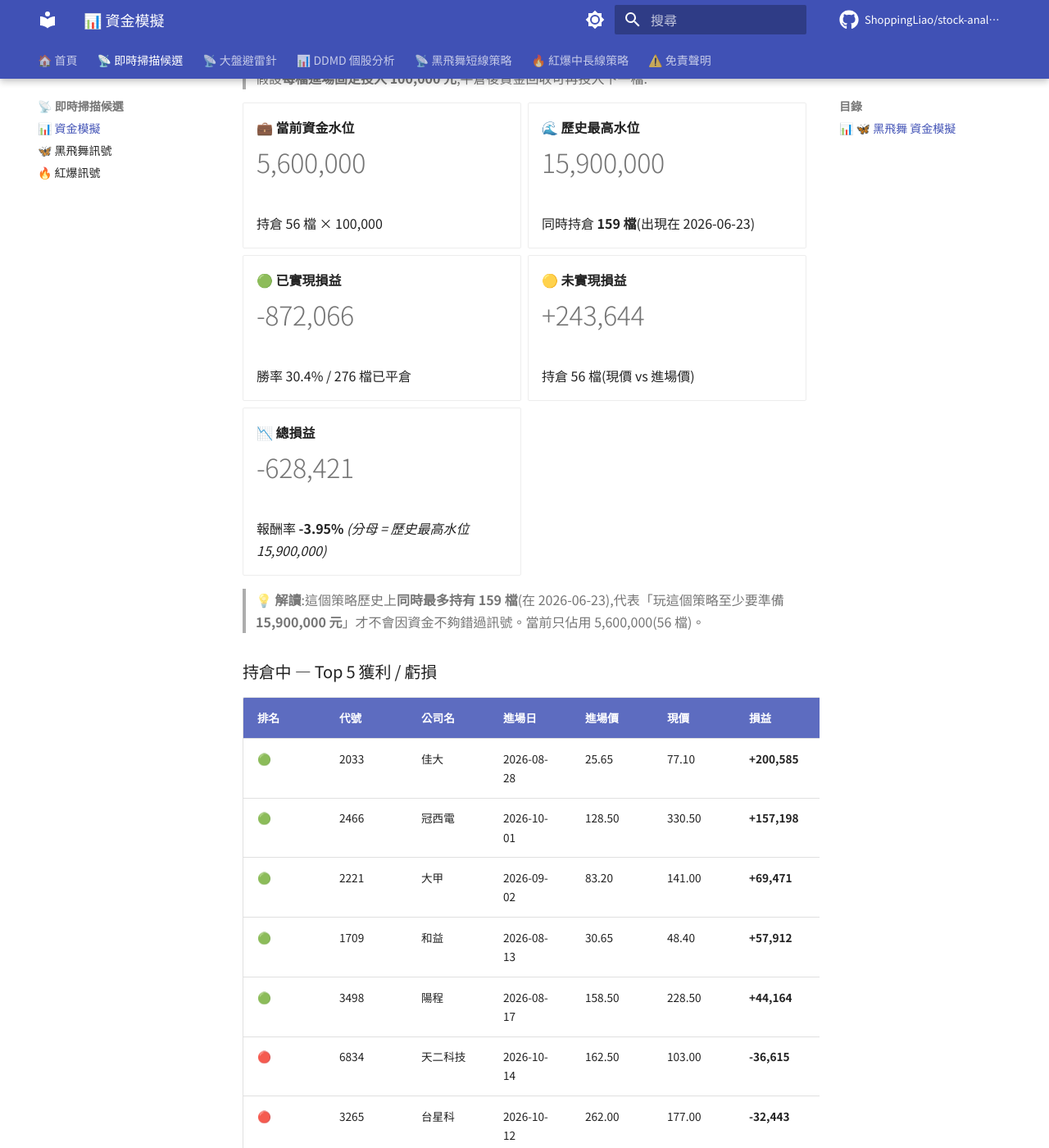
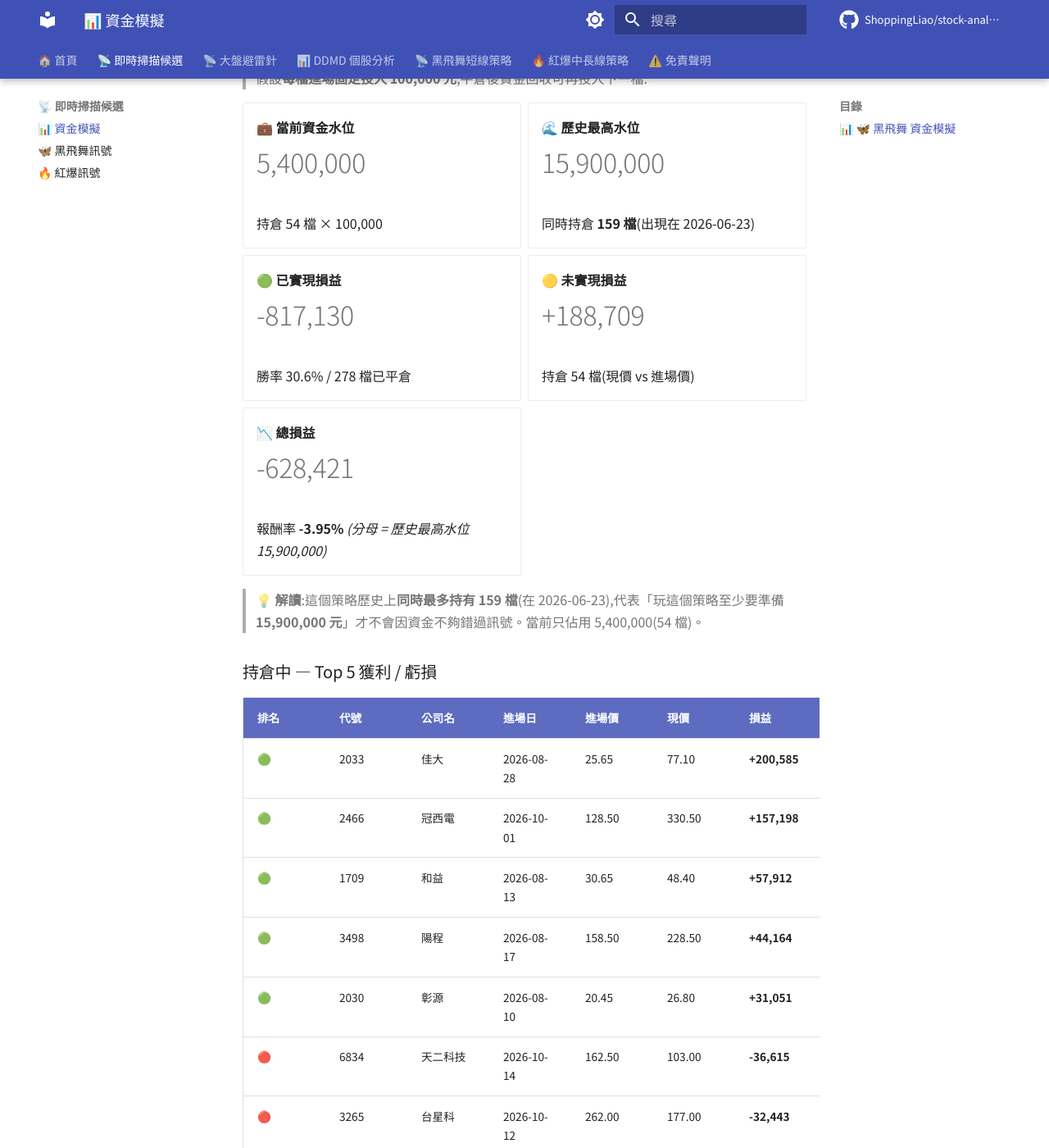
Before and after one commit to ShoppingLiao/stock-analysis-public, an MkDocs documentation site: the page built from docs/signals_capital.md, in a window 1280 px wide and 1400 px high, scrolled down 1743 px. Shown: the whole window at 82% size. Built offline with MkDocs 1.6.1 and Material for MkDocs 9.7.7, drawn with Linux system fonts in a browser that asks for light colours; comment, search, counter and statistics services are not loaded; some of the changed text lies outside the part shown.

Commit message:
docs(signals): update BB + RB + capital (2026-11-04)

```diff
--- a/docs/signals_capital.md
+++ b/docs/signals_capital.md
@@ -72,9 +72,9 @@
 
 -   **💼 當前資金水位**
 
-    # 5,600,000
+    # 5,400,000
 
-    持倉 56 檔 × 100,000
+    持倉 54 檔 × 100,000
 
 -   **🌊 歷史最高水位**
 
@@ -84,15 +84,15 @@
 
 -   **🟢 已實現損益**
 
-    # -872,066
+    # -817,130
 
-    勝率 30.4% / 276 檔已平倉
+    勝率 30.6% / 278 檔已平倉
 
 -   **🟡 未實現損益**
 
-    # +243,644
+    # +188,709
 
-    持倉 56 檔(現價 vs 進場價)
+    持倉 54 檔(現價 vs 進場價)
 
 -   **📉 總損益**
 
@@ -102,7 +102,7 @@
 
 </div>
 
-> **💡 解讀**:這個策略歷史上**同時最多持有 159 檔**(在 2026-06-23),代表「玩這個策略至少要準備 **15,900,000 元**」才不會因資金不夠錯過訊號。當前只佔用 5,600,000(56 檔)。
+> **💡 解讀**:這個策略歷史上**同時最多持有 159 檔**(在 2026-06-23),代表「玩這個策略至少要準備 **15,900,000 元**」才不會因資金不夠錯過訊號。當前只佔用 5,400,000(54 檔)。
 
 ### 持倉中 — Top 5 獲利 / 虧損
 
@@ -110,9 +110,9 @@
 |------|------|--------|--------|--------|------|------|-------|
 | 🟢 | 2033 | 佳大 | 2026-08-28 | 25.65 | 77.10 | **+200,585** | **+200.58%** |
 | 🟢 | 2466 | 冠西電 | 2026-10-01 | 128.50 | 330.50 | **+157,198** | **+157.20%** |
-| 🟢 | 2221 | 大甲 | 2026-09-02 | 83.20 | 141.00 | **+69,471** | **+69.47%** |
 | 🟢 | 1709 | 和益 | 2026-08-13 | 30.65 | 48.40 | **+57,912** | **+57.91%** |
 | 🟢 | 3498 | 陽程 | 2026-08-17 | 158.50 | 228.50 | **+44,164** | **+44.16%** |
+| 🟢 | 2030 | 彰源 | 2026-08-10 | 20.45 | 26.80 | **+31,051** | **+31.05%** |
 | 🔴 | 6834 | 天二科技 | 2026-10-14 | 162.50 | 103.00 | **-36,615** | **-36.62%** |
 | 🔴 | 3265 | 台星科 | 2026-10-12 | 262.00 | 177.00 | **-32,443** | **-32.44%** |
 | 🔴 | 6257 | 矽格 | 2026-10-07 | 278.00 | 190.50 | **-31,475** | **-31.47%** |
@@ -132,9 +132,9 @@
 
 -   **💼 當前資金水位**
 
-    # 5,900,000
+    # 5,700,000
 
-    BB 300,000 + RB 5,600,000
+    BB 300,000 + RB 5,400,000
 
 -   **🌊 兩策略歷史最高水位**
 
@@ -144,15 +144,15 @@
 
 -   **🟢 已實現損益**
 
-    # -199,318
+    # -144,382
 
-    BB +672,748 + RB -872,066
+    BB +672,748 + RB -817,130
 
 -   **🟡 未實現損益**
 
-    # +250,197
+    # +195,262
 
-    BB +6,553 + RB +243,644
+    BB +6,553 + RB +188,709
 
 -   **📈 總損益**
 
```
Also changed, not shown: docs/signals_red_burst.md (+63 -65 lines).
